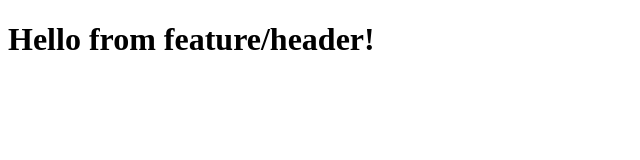
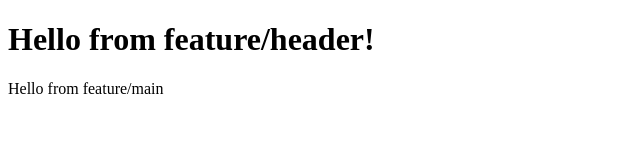
Before and after one commit to OleinikovaIrina/git-practice2, a plain HTML site: page index.html in a window 1280 px wide. Shown: the whole page, without its empty margins (0-640 px from the left). Drawn offline with Linux system fonts and the light colour scheme.

Commit message:
add main

```diff
--- a/index.html
+++ b/index.html
@@ -7,5 +7,6 @@
 </head>
 <body>
     <h1>Hello from feature/header!</h1>
+<main>Hello from feature/main</main>
 </body>
 </html>
```
